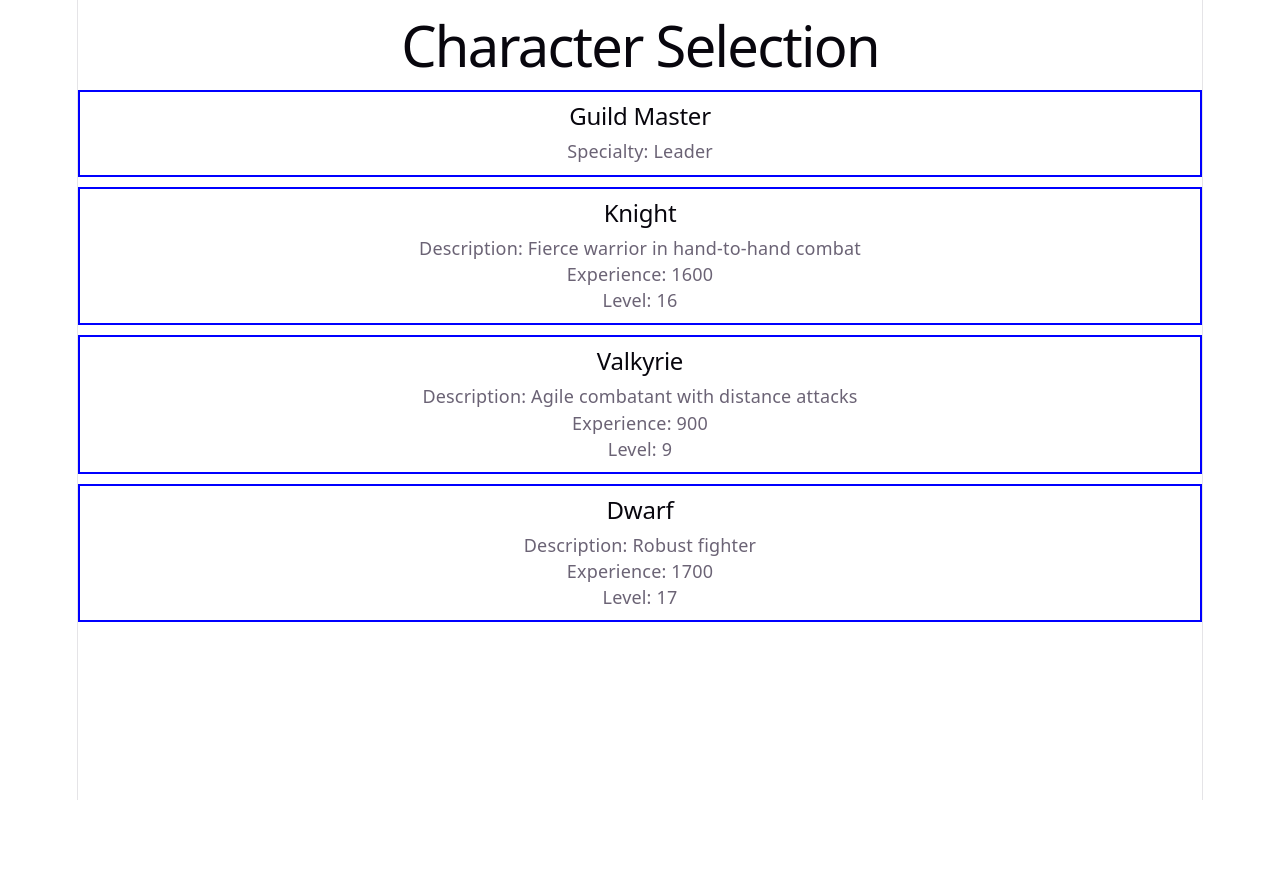
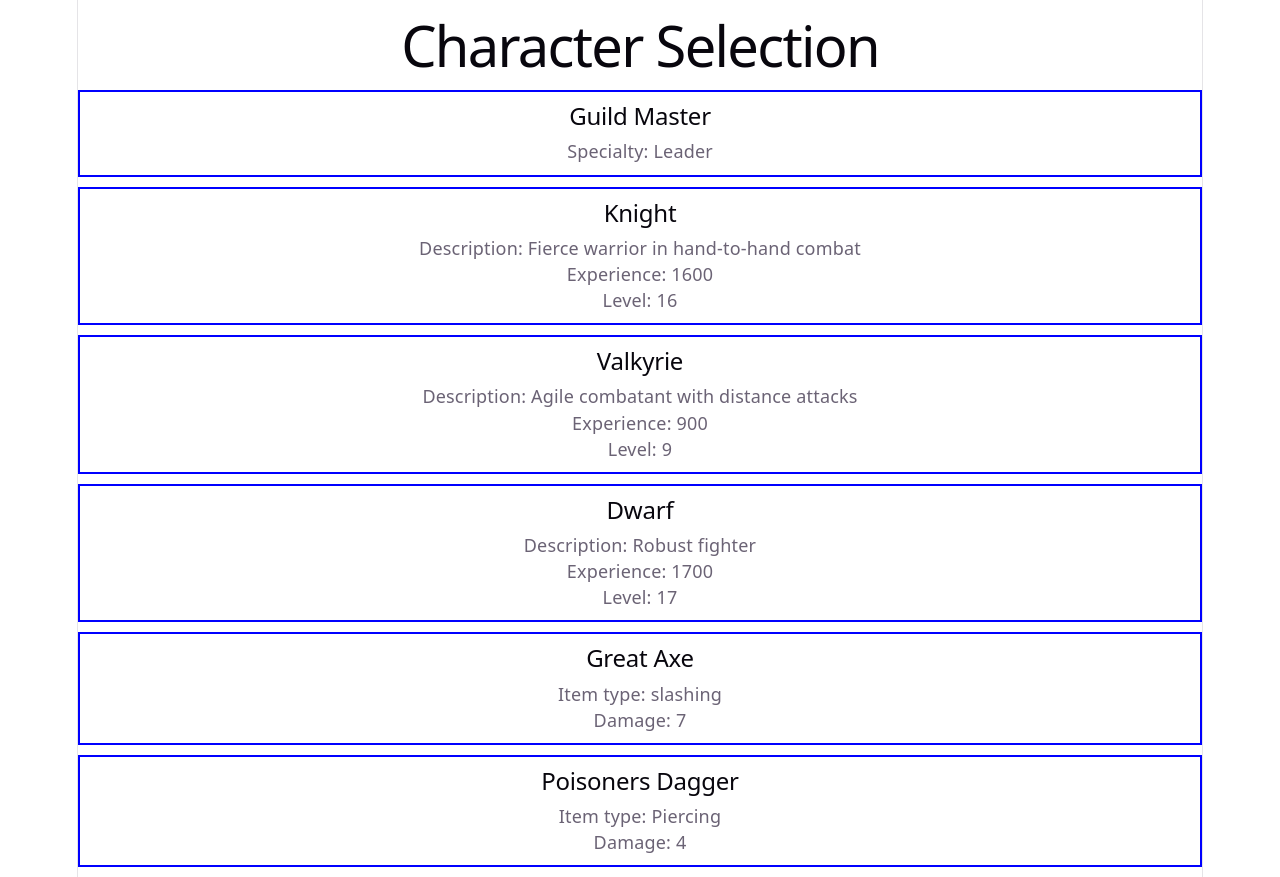
Before and after one commit to haysway/rpg-character-selection, a React (Vite) app: page / in a window 1280 px wide. Before the commit the page ends 800 px from the top, so only its background shows below. Built offline with nearby package versions, Linux system fonts and the light colour scheme.

Commit message:
feat: ItemCards added

```diff
--- a/src/App.jsx
+++ b/src/App.jsx
@@ -1,5 +1,6 @@
 import CharacterCard from "./components/CharacterCard";
 import GuildMasterCard from "./components/GuildMasterCard";
+import ItemCard from "./components/ItemCard";
 
 function App() {
   const characters = [
@@ -22,6 +23,21 @@ function App() {
       exp: 1700
     }
   ]
+
+  const items = [
+    {
+      id: "i1",
+      title: "Great Axe",
+      type: "slashing",
+      damage: 7
+    },
+    {
+      id: "i1",
+      title: "Poisoners Dagger",
+      type: "Piercing",
+      damage: 4
+    }
+  ]
   return (
     <div>
       <h1>Character Selection</h1>
@@ -38,6 +54,16 @@ function App() {
           />
         ))
       }
+      {
+        items.map((item) => (
+          <ItemCard
+           key={item.id}
+           title={item.title}
+           type={item.type}
+           damage={item.damage}
+          />
+        ))
+      }
     </div>
   );
 }
--- /dev/null
+++ b/src/components/ItemCard.jsx
@@ -0,0 +1,13 @@
+import Card from "./Card"
+
+function ItemCard(props) {
+    return (
+      <Card>
+        <h2>{props.title}</h2>
+        <p>Item type: {props.type}</p>
+        <p>Damage: {props.damage}</p>
+      </Card>
+    );
+}
+
+export default ItemCard;
```
